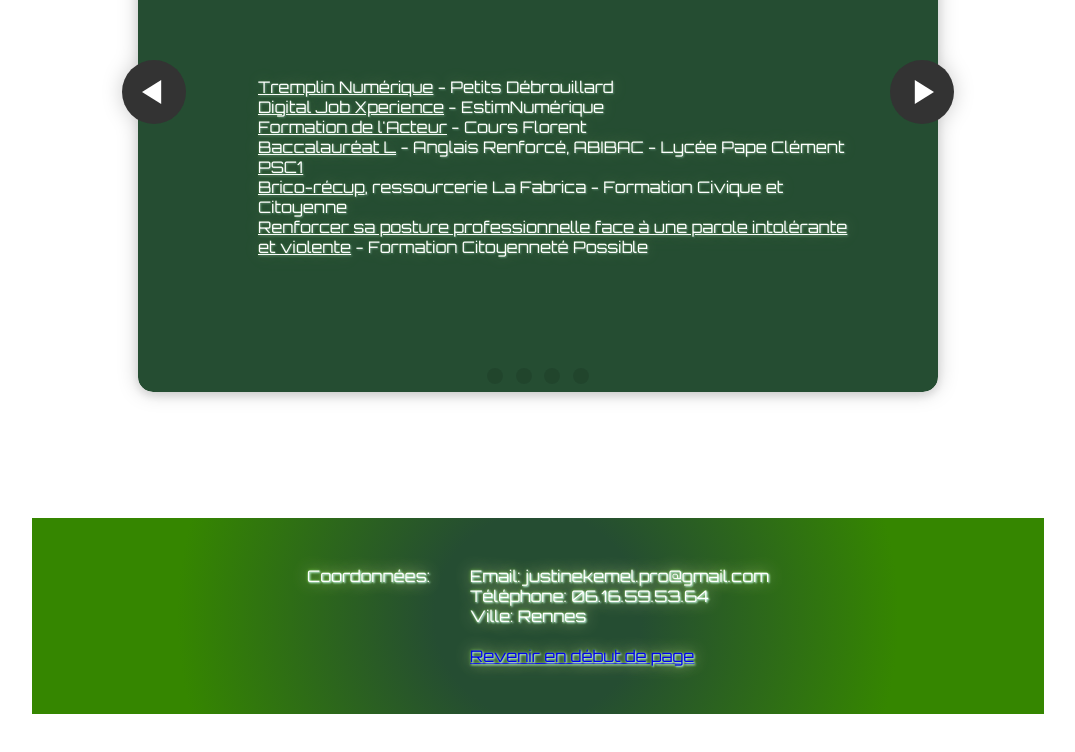
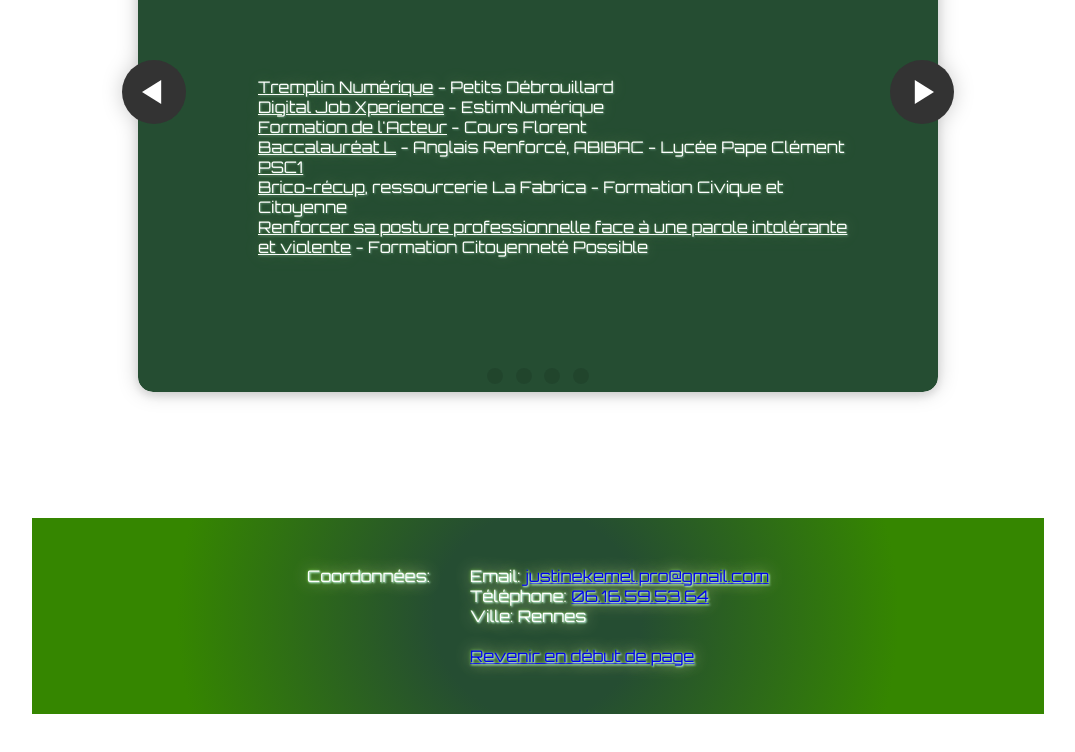
Before and after one commit to TivaKem/cv, a plain HTML site: page index.html in a window 1280 px wide. Shown: the part 529-1281 px from the top of the page, without its empty margins (102-1177 px from the left). Drawn offline with Linux system fonts and the light colour scheme.

Commit message:
Update index.html

```diff
--- a/index.html
+++ b/index.html
@@ -160,8 +160,8 @@
 
         <div id="coordonnees" class="center"><p>Coordonnées:</p>
             <ul>
-                <li>Email: <a href="justinekemel.pro@gmail.com"></a>justinekemel.pro@gmail.com</li>
-                <li>Téléphone: 06.16.59.53.64</li>
+                <li>Email: <a href="mailto:justinekemel.pro@gmail.com">justinekemel.pro@gmail.com</a></li>
+                <li>Téléphone: <a href="tel:0616595364">06.16.59.53.64</a></li>
                 <li>Ville: Rennes</li>
                 <br>
         <span><a href="#ancre">Revenir en début de page</a></span>
```
